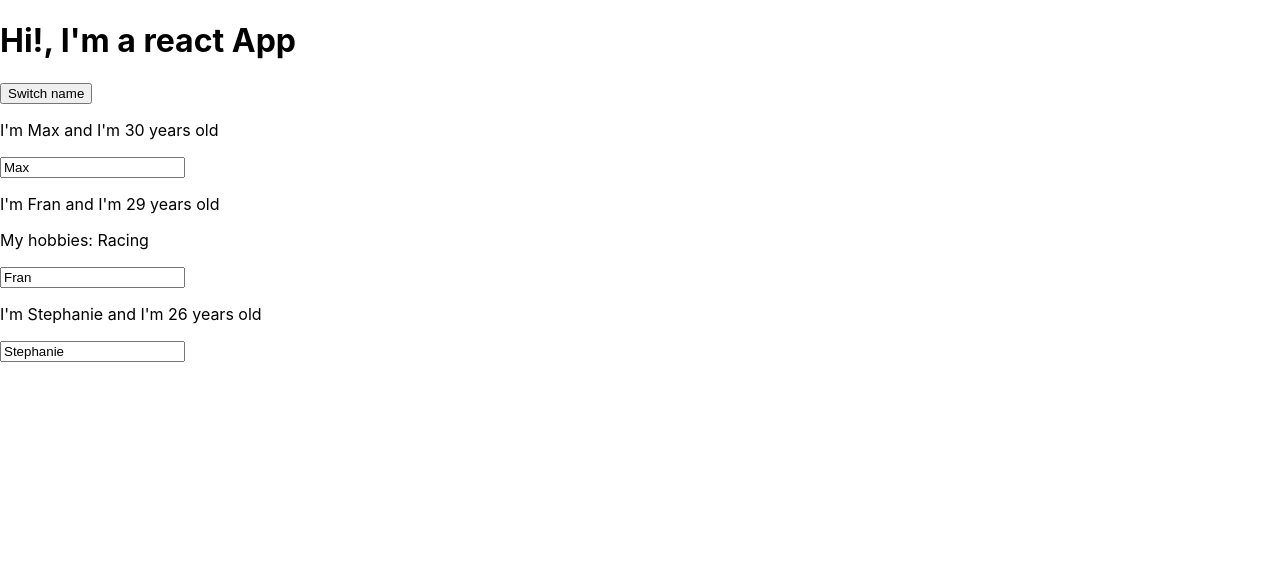
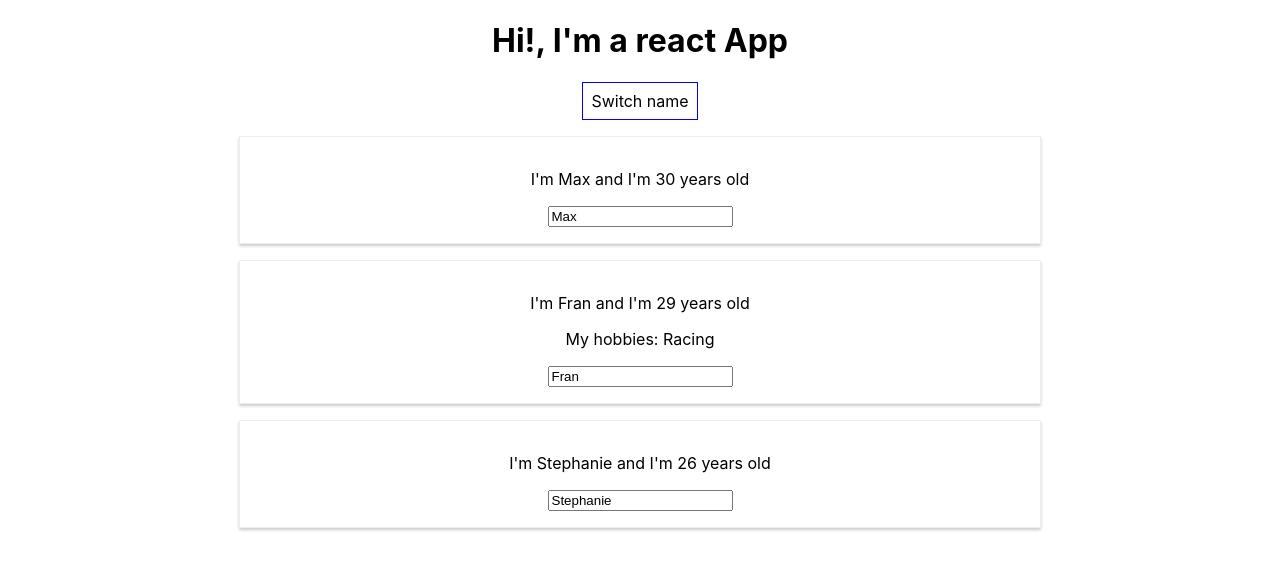
Before and after one commit to FranBisquerra/react-the-complete-guide, a React (Create React App) app: page / in a window 1280 px wide. Shown: the top 570 px of the page. Built offline with nearby package versions, Linux system fonts and the light colour scheme.

Commit message:
Add some syling

```diff
--- /dev/null
+++ b/src/App.css
@@ -0,0 +1,3 @@
+.App {
+  text-align: center;
+}
--- a/src/App.js
+++ b/src/App.js
@@ -1,5 +1,6 @@
 import React, { Component } from 'react';
 import Person from './Person/Person';
+import './App.css';
 
 class App extends Component {
 
@@ -32,11 +33,22 @@
     })
   }
 
-  render() {
+  render () {
+
+    const style = {
+      backgroundColor: 'white',
+      font: 'inherit',
+      border: '1px solid blue',
+      padding: '8px',
+      cursor: 'pointer',
+    };
+
     return (
       <div className="App">
         <h1>Hi!, I'm a react App</h1>
-        <button onClick={() => this.switchNameHandler('Maximilian') }>Switch name</button>
+        <button
+          style={style}
+          onClick={() => this.switchNameHandler('Maximilian') }>Switch name</button>
         <Person
           name={this.state.persons[0].name}
           age={this.state.persons[0].age}/>
--- /dev/null
+++ b/src/Person/Person.css
@@ -0,0 +1,8 @@
+.Person {
+  width: 60%;
+  margin: 16px auto;
+  border: 1px solid #eee;
+  box-shadow: 0 2px 3px #ccc;
+  padding: 16px;
+  text-align: center;
+}
--- a/src/Person/Person.js
+++ b/src/Person/Person.js
@@ -1,8 +1,9 @@
 import React from 'react';
+import './Person.css';
 
 const person = (props) => {
   return (
-    <div>
+    <div className="Person">
       <p onClick={props.click}>I'm {props.name} and I'm {props.age} years old</p>
       <p>{props.children}</p>
       <input type="text" onChange={props.changed} value={props.name}></input>
```
